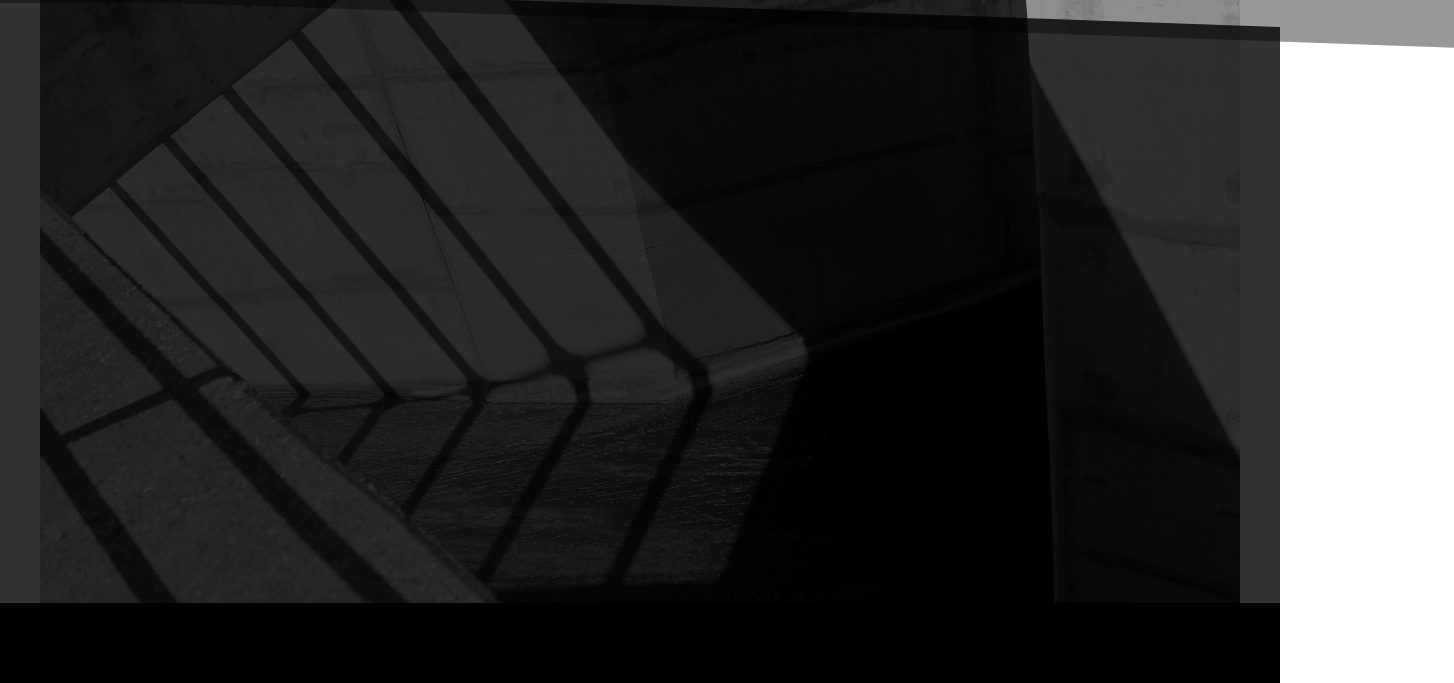
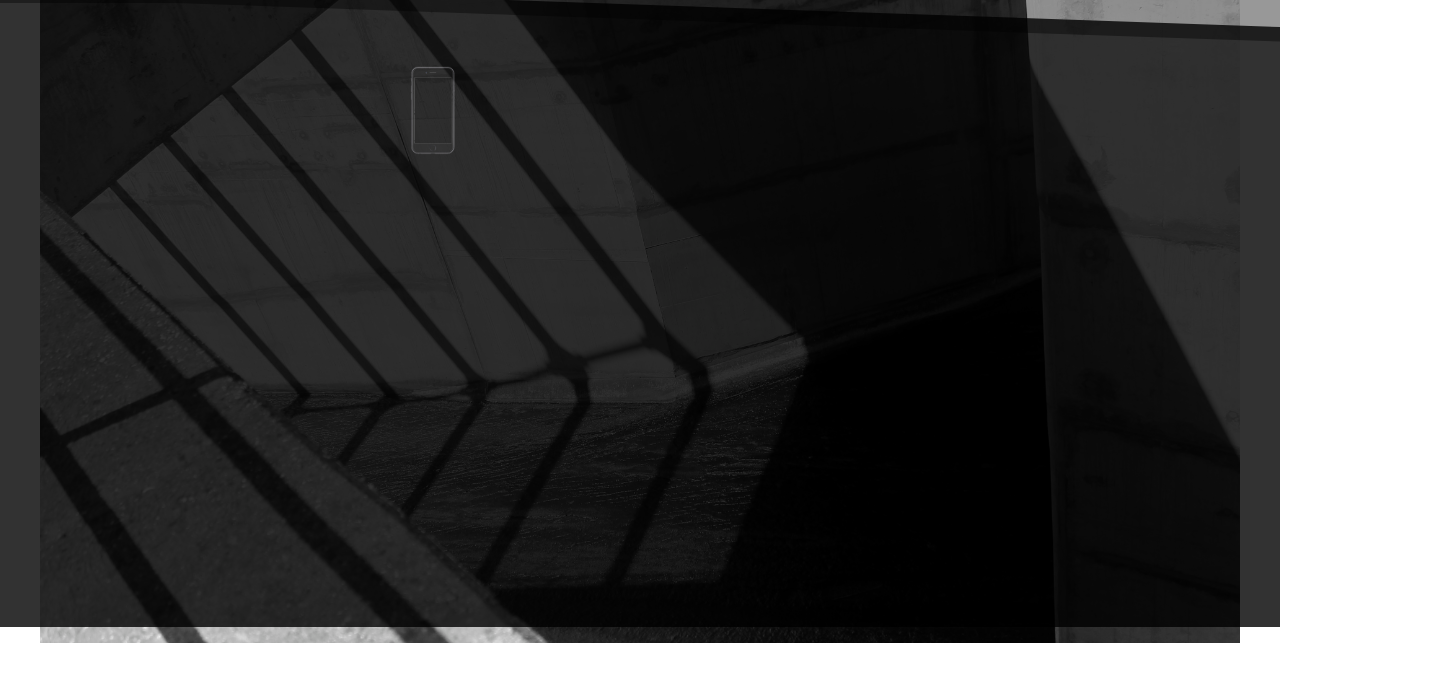
Before and after one commit to lomlo/CV_3.0, a plain HTML site: page index.html in a window 1280 px wide. Shown: the part 157-840 px from the top of the page, 1454 px wide, since content can reach past the window. After the commit the page ends 800 px from the top, so only its background shows below. Drawn offline with Linux system fonts and the light colour scheme.

Commit message:
in the middle of implementing flexbox

```diff
--- a/css/index.css
+++ b/css/index.css
@@ -1,6 +1,9 @@
+/*==========PAGE LAYOUT*/
+
 html,body {
   height:100%;
   margin: 0px;
+  overflow: hidden;
 }
 
 html {
@@ -54,7 +57,8 @@ html {
   background-color: black;
 }
 
-/*HEADER*/
+/*============HEADER Content*/
+
 
 .header:not(.header::after) {
   text-align: right;
@@ -99,7 +103,17 @@ nav a, nav a:visited, nav a:link {
   text-decoration: none;
 }
 
-/*content*/
+/*============content*/
 
-/*.content {
-  height:75%;*/
+.flexcontainer {
+  width: 100%;
+  height:30%;
+  position: relative;
+  display: flex;
+  justify-content: center;
+}
+
+.flexcontainer img {
+  height: auto;
+  width:10%;
+}
--- a/index.html
+++ b/index.html
@@ -5,6 +5,7 @@
   <meta name="viewport" content="width=device-width">
   <title>Michael Lo</title>
   <link rel="stylesheet" href="css/index.css">
+
 </head>
 <body>
   <div class="header">
@@ -20,18 +21,11 @@
     </div>
   </div>
   <div class="main">
-    <!-- <div class="row">
-      <div class="col-md-4"></div>
-      <div class="col-md-4"></div>
-      <div class="col-md-4"></div>
+    <div class="flexcontainer">
+      <div><img src="img/iphone6.png"></div>
     </div>
-    <div class="row">
-      <div class="col-md-2"></div>
-      <div class="col-md-4"></div>
-      <div class="col-md-4"></div>
-      <div class="col-md-2"></div>
-    </div> -->
-  </div>
+    <div class="flexcontainer">
+    </div>
   <div class="bottom"></div>
 </div>
 </body>
```
Also changed, not shown: img/iphone6.png (added).
